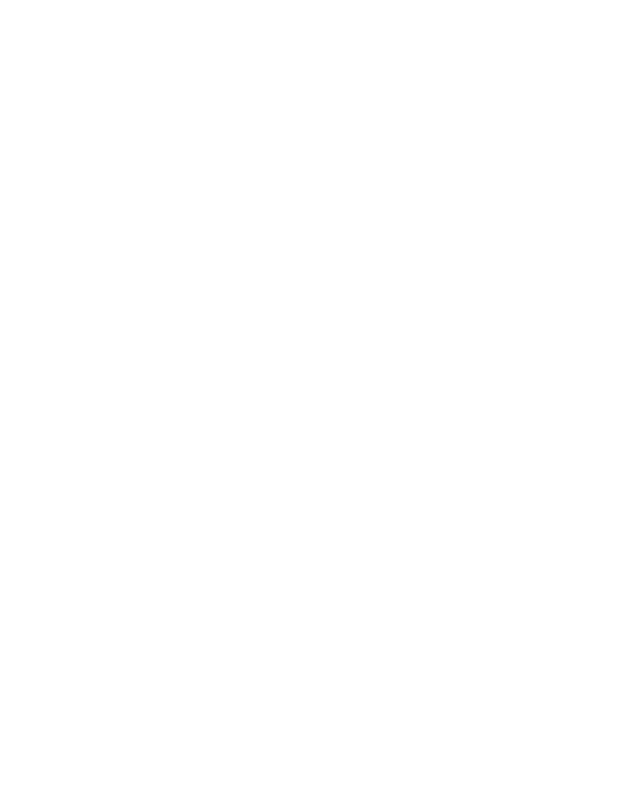
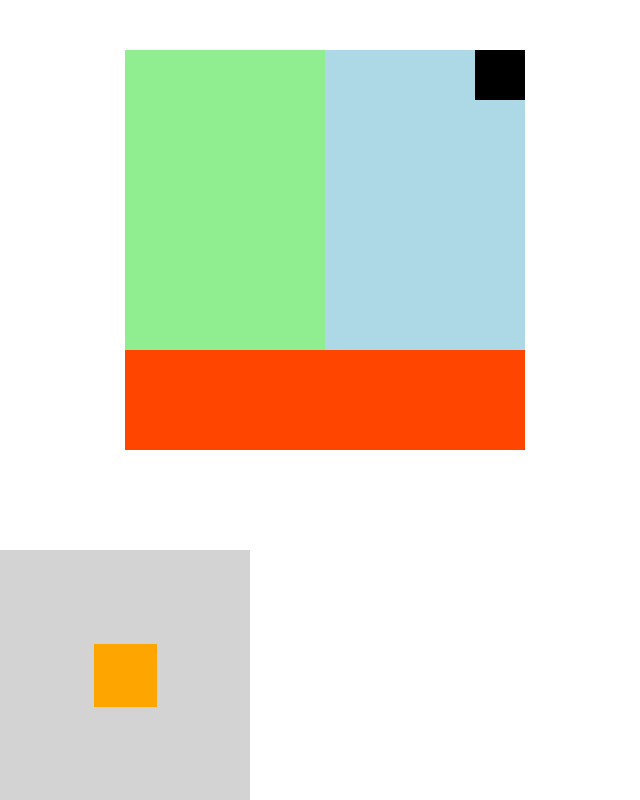
Before and after one commit to alexanderseyringer/roemercode_4cWi, a plain HTML site: page CSS/08 Aufgabe WH CSS 5/index.html in a window 1280 px wide. Shown: the whole page, without its empty margins (0-640 px from the left). Drawn offline with Linux system fonts and the light colour scheme.

Commit message:
Finished Assignment 08 "WH CSS 5"

```diff
--- a/CSS/08 Aufgabe WH CSS 5/index.html
+++ b/CSS/08 Aufgabe WH CSS 5/index.html
@@ -8,6 +8,15 @@
     <link rel="stylesheet" href="style.css">
 </head>
 <body>
+    <div class="flexendesgrid">
+        <div class="gridbox item1"></div>
+        <div class="gridbox item2"></div>
+        <div class="gridbox item3"></div>
+        <div class="blackbox"></div>
+    </div>
 
+    <div class="friedegg">
+        <div class="yolk"></div>
+    </div>
 </body>
 </html>
--- a/CSS/08 Aufgabe WH CSS 5/style.css
+++ b/CSS/08 Aufgabe WH CSS 5/style.css
@@ -46,3 +46,58 @@ table {
 	border-collapse: collapse;
 	border-spacing: 0;
 }
+
+.flexendesgrid {
+	height: 400px;
+	width: 400px;
+	display: grid;
+	grid-template-columns: 200px 200px;
+	position: relative;
+	left: 125px;
+	top: 50px;
+}
+
+.gridbox {
+	background-color: blue;
+}
+
+.item1 {
+	background-color: lightgreen;
+	height: 300px;
+}
+
+.item2 {
+	background-color: lightblue;
+	height: 300px;
+}
+
+.item3 {
+	background-color: orangered;
+	grid-column-start: span 2;
+	height: 100px;
+}
+
+.blackbox {
+	background-color: black;
+	position: absolute;
+	width: 50px;
+	height: 50px;
+	right: 0px;
+}
+
+.friedegg {
+	background-color: lightgray;
+	height: 250px;
+	width: 250px;
+	position: absolute;
+	display: flex;
+    align-items: center;
+    justify-content: center;
+	bottom: 0px;
+}
+
+.yolk {
+	background-color: orange;
+	height: 63px;
+	width: 63px;
+}
```
